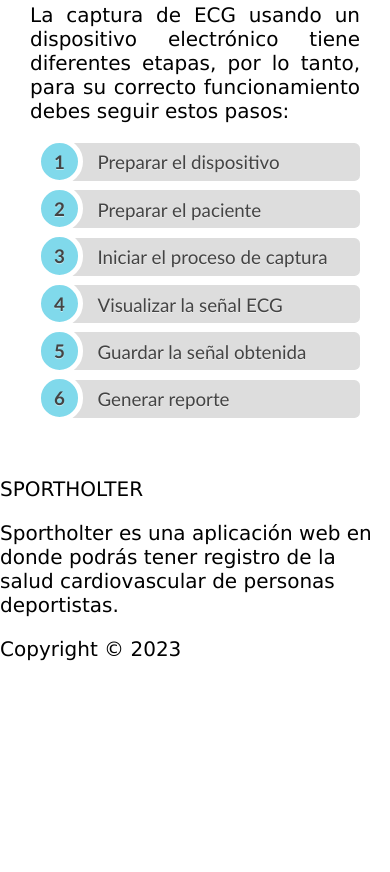
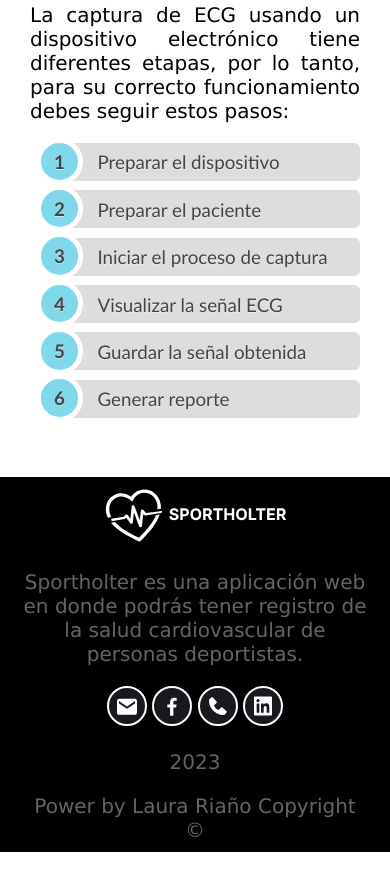
Before and after one commit to LauraRiano143/Trabajo_de_grado, a plain HTML site: page index.html in a window 390 px wide. Shown: the part 1483-2355 px from the top of the page. Before the commit the page ends 2164 px from the top, so only its background shows below. Drawn offline with Linux system fonts and the light colour scheme.

Commit message:
mobile homepage

```diff
--- a/index.css
+++ b/index.css
@@ -168,3 +168,33 @@
     border-radius: 2em;
     transition: all .3s ease-out;
 }
+
+footer{
+    background-color: black;
+}
+
+footer  .container{
+    display: flex;
+    flex-direction: column;
+    align-items: center;
+    color:rgb(100,100,100);
+    text-align: center;
+    margin:20px;
+    padding:0px;
+}
+
+footer .img{
+    display: flex;
+    flex-direction: row;
+    align-items: center;
+    padding: 30px;
+    justify-content:space-between;
+}
+
+footer .cp{
+    margin: 0px 10px 10px;
+}
+
+footer .logo{
+    padding: 10px 10px 0;
+}
--- a/index.html
+++ b/index.html
@@ -58,9 +58,18 @@
 
     <footer>
         <div class="container">
-            <p class="logo">SPORTHOLTER</p>
+            <div class="logo">
+                <img src="media/Logo BN.svg" alt="logobn"/>
+            </div>
             <p>Sportholter es una aplicación web en donde podrás tener registro de la salud cardiovascular de personas deportistas.</p>
-            <p>Copyright &copy; 2023</p>
+            <div class="iconos">
+                <img src="media/email.svg" alt="email"/>
+                <img src="media/face.svg" alt="facebook"/>
+                <img src="media/phone.svg" alt="telefono"/>
+                <img src="media/link.svg" alt="linkedin"/>
+            </div>
+            <p class="año">2023</p>
+            <p class="cp">Power by Laura Riaño Copyright &copy;</p>
         </div>
     </footer>
 </body>
```
Also changed, not shown: media/Logo BN.svg (added), media/email.svg (added), media/face.svg (added), media/link.svg (added), media/phone.svg (added).
